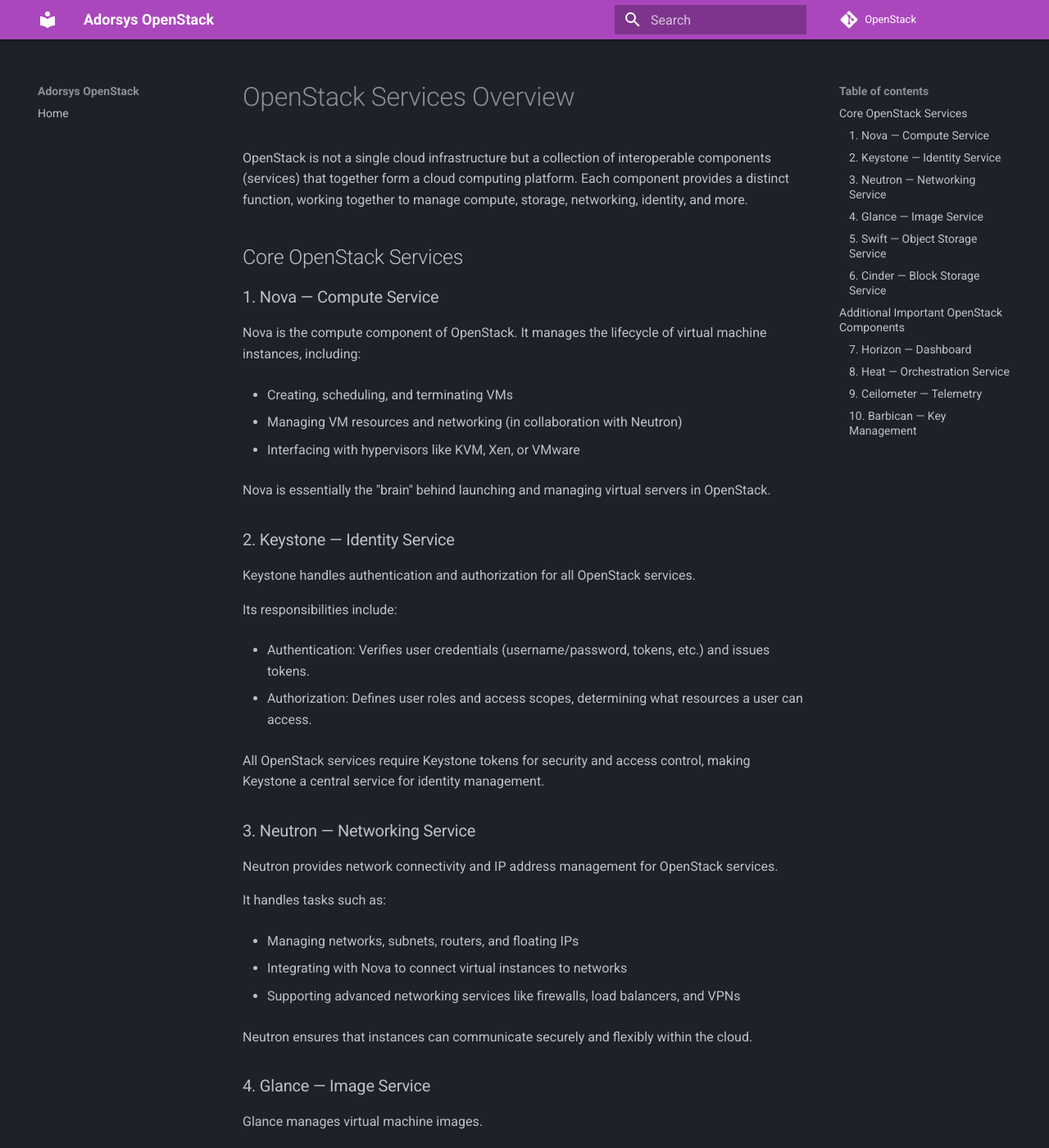
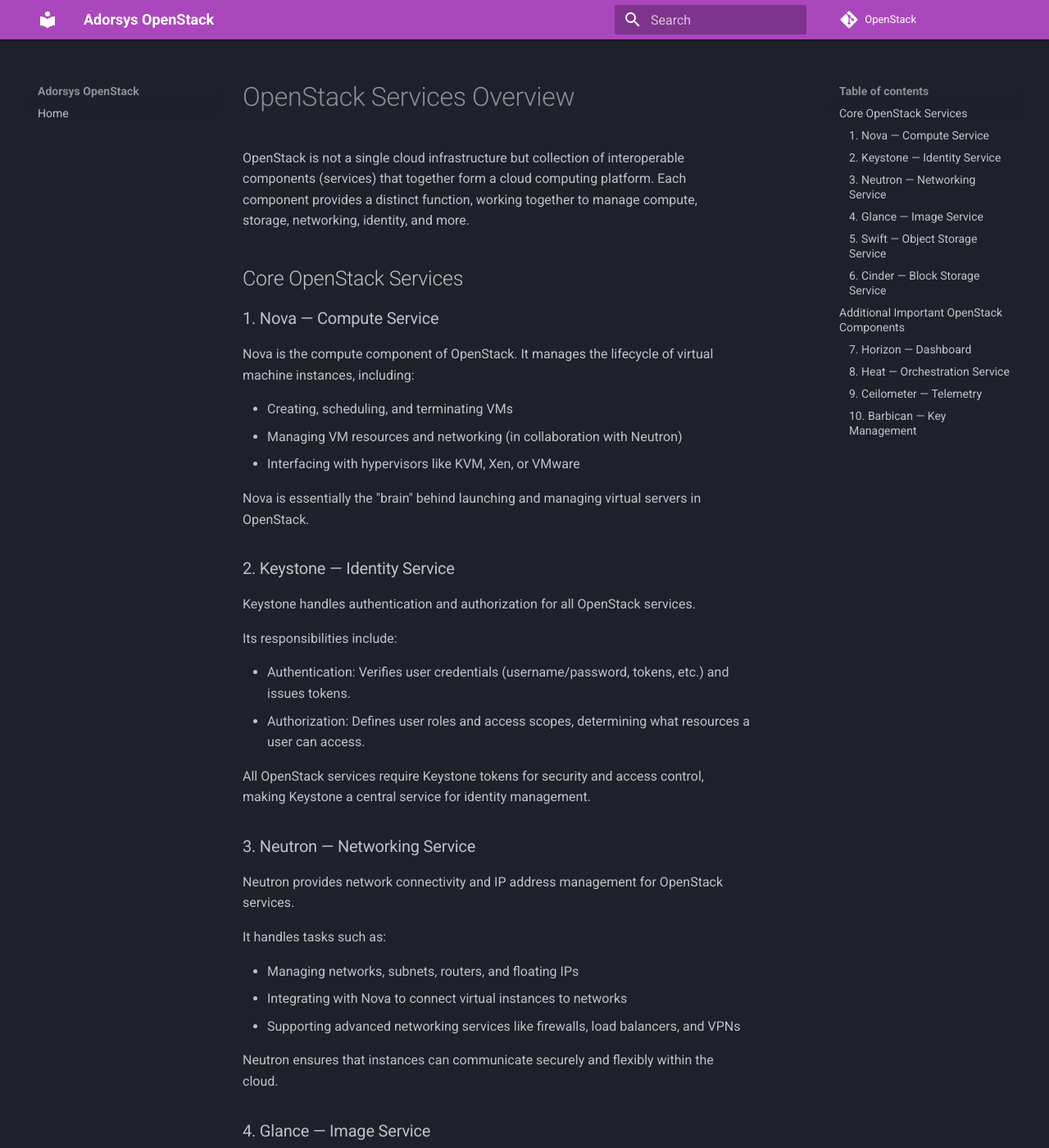
Before and after one commit to ADORSYS-GIS/openstack, an MkDocs documentation site: the page built from docs/Openstack_service.md, in a window 1280 px wide and 1400 px high. Shown: the whole window at 82% size. Built offline with MkDocs 1.6.1 and Material for MkDocs 9.7.7, drawn with Linux system fonts in a browser that asks for light colours; comment, search, counter and statistics services are not loaded; some of the changed text lies outside the part shown.

```diff
--- a/docs/Openstack_service.md
+++ b/docs/Openstack_service.md
@@ -1,20 +1,23 @@
 # OpenStack Services Overview
 
-OpenStack is not a single cloud infrastructure but a collection of interoperable components (services) that together form a cloud computing platform. Each component provides a distinct function, working together to manage compute, storage, networking, identity, and more.
+OpenStack is not a single cloud infrastructure but collection of interoperable
+components (services) that together form a cloud computing platform. Each
+component provides a distinct function, working together to manage compute,
+storage, networking, identity, and more.
 
 ## Core OpenStack Services
 
 ### 1. Nova — Compute Service
 
-Nova is the compute component of OpenStack. It manages the lifecycle of virtual machine instances, including:
+Nova is the compute component of OpenStack. It manages the lifecycle of virtual
+machine instances, including:
 
 - Creating, scheduling, and terminating VMs
-
 - Managing VM resources and networking (in collaboration with Neutron)
-
 - Interfacing with hypervisors like KVM, Xen, or VMware
 
-Nova is essentially the "brain" behind launching and managing virtual servers in OpenStack.
+Nova is essentially the "brain" behind launching and managing virtual servers in
+OpenStack.
 
 ### 2. Keystone — Identity Service
 
@@ -22,25 +25,27 @@ Keystone handles authentication and authorization for all OpenStack services.
 
 Its responsibilities include:
 
-- Authentication: Verifies user credentials (username/password, tokens, etc.) and issues tokens.
+- Authentication: Verifies user credentials (username/password, tokens, etc.) and
+  issues tokens.
+- Authorization: Defines user roles and access scopes, determining what resources a
+  user can access.
 
-- Authorization: Defines user roles and access scopes, determining what resources a user can access.
-
-All OpenStack services require Keystone tokens for security and access control, making Keystone a central service for identity management.
+All OpenStack services require Keystone tokens for security and access control,
+making Keystone a central service for identity management.
 
 ### 3. Neutron — Networking Service
 
-Neutron provides network connectivity and IP address management for OpenStack services.
+Neutron provides network connectivity and IP address management for OpenStack
+services.
 
 It handles tasks such as:
 
 - Managing networks, subnets, routers, and floating IPs
-
 - Integrating with Nova to connect virtual instances to networks
-
 - Supporting advanced networking services like firewalls, load balancers, and VPNs
 
-Neutron ensures that instances can communicate securely and flexibly within the cloud.
+Neutron ensures that instances can communicate securely and flexibly within the
+cloud.
 
 ### 4. Glance — Image Service
 
@@ -49,9 +54,7 @@ Glance manages virtual machine images.
 It is responsible for:
 
 - Storing and cataloging VM images, snapshots, and metadata
-
 - Providing APIs to upload, discover, and retrieve VM images
-
 - Collaborating with Nova to deliver VM images when launching instances
 
 Glance is the repository of OS images and snapshots used to boot virtual machines.
@@ -60,11 +63,12 @@ Glance is the repository of OS images and snapshots used to boot virtual machine
 
 Swift is a scalable, distributed object storage system that:
 
-- Stores and retrieves unstructured data (objects) such as backups, VM images, and user files
-
+- Stores and retrieves unstructured data (objects) such as backups, VM images, and
+  user files
 - Provides high availability and durability through replication
 
-Swift is ideal for storing large amounts of static data and backups in a cloud-native way.
+Swift is ideal for storing large amounts of static data and backups in a cloud-native
+way.
 
 ### 6. Cinder — Block Storage Service
 
@@ -73,9 +77,7 @@ Cinder provides persistent block storage volumes for instances.
 It allows users to:
 
 - Create, attach, and detach block devices (like virtual hard drives)
-
 - Supports various backend storage technologies (LVM, Ceph, NFS, SAN)
-
 - Maintain data persistence independently of a VM's lifecycle
 
 Cinder is key for storing databases, logs, and files requiring persistent storage.
@@ -87,9 +89,7 @@ Cinder is key for storing databases, logs, and files requiring persistent storag
 Horizon is the web-based user interface for OpenStack. It:
 
 - Provides administrators and users a graphical dashboard
-
 - Allows management of compute, storage, networking, and identity resources
-
 - Simplifies cloud operations without needing CLI access
 
 ### 8. Heat — Orchestration Service
```
Also changed, not shown: other parts of docs/Openstack_service.md (+6 -9 lines).
